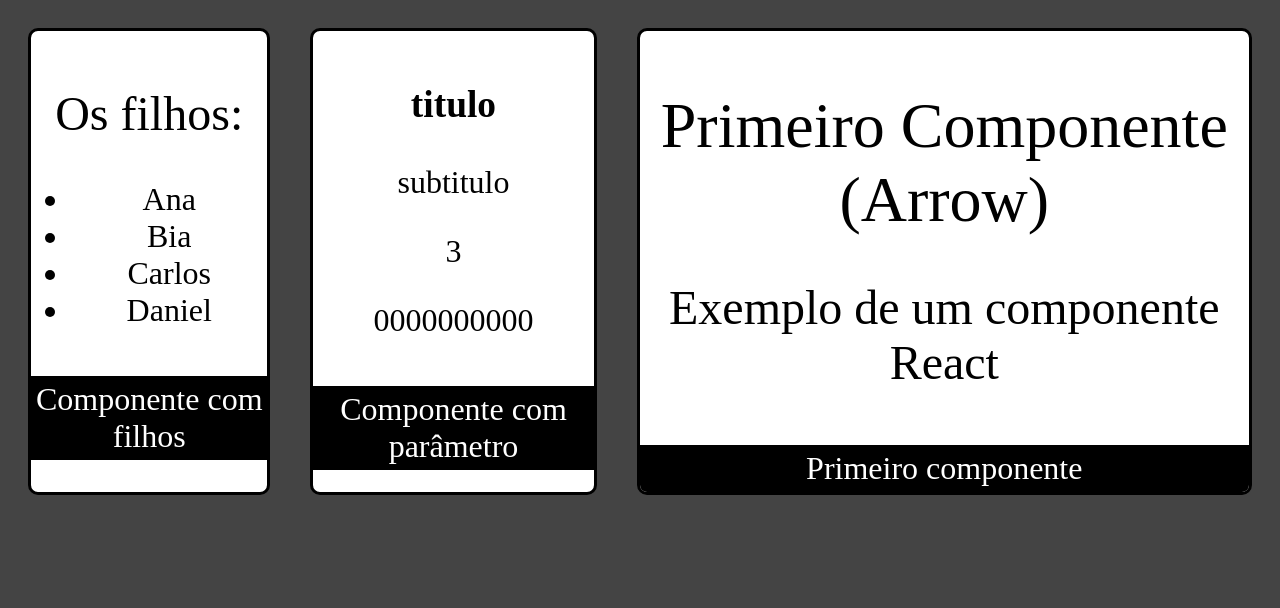
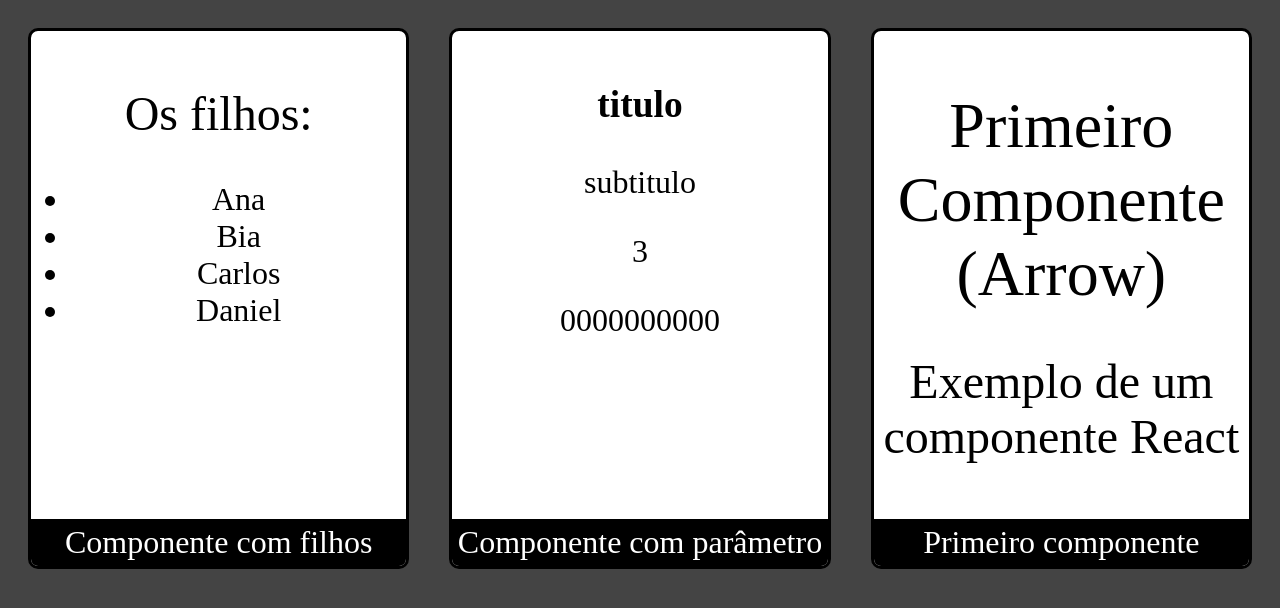
Before and after one commit to otav-o/ReactJS, a React (Create React App) app in the folder fundamentos-react/: page / in a window 1280 px wide. Shown: the top 608 px of the page. Built offline with nearby package versions, Linux system fonts and the light colour scheme.

Commit message:
Melhorando o layout com min-width e flex-wrap

```diff
--- a/fundamentos-react/src/App.css
+++ b/fundamentos-react/src/App.css
@@ -1,3 +1,4 @@
 .App {
     display: flex;
+    flex-wrap: wrap;
 }
--- a/fundamentos-react/src/components/layout/Card.css
+++ b/fundamentos-react/src/components/layout/Card.css
@@ -1,9 +1,15 @@
 .Card {
+    flex: 1; /*para ele ocupar todo o espaço, já que App é flex*/
     margin: 20px;
     border: 3px solid #000;
     border-radius: 10px;
     overflow: hidden;
     background-color: #fff;
+
+    display: flex;
+    flex-direction: column;
+
+    min-width: 300px;
 }
 
 .Card .Footer {
@@ -13,6 +19,7 @@
 }
 
 .Card .Conteudo {
+    flex: 1; /*para conteúdo crescer*/
     color: #000;
     padding: 15px 0px;
 }
```
